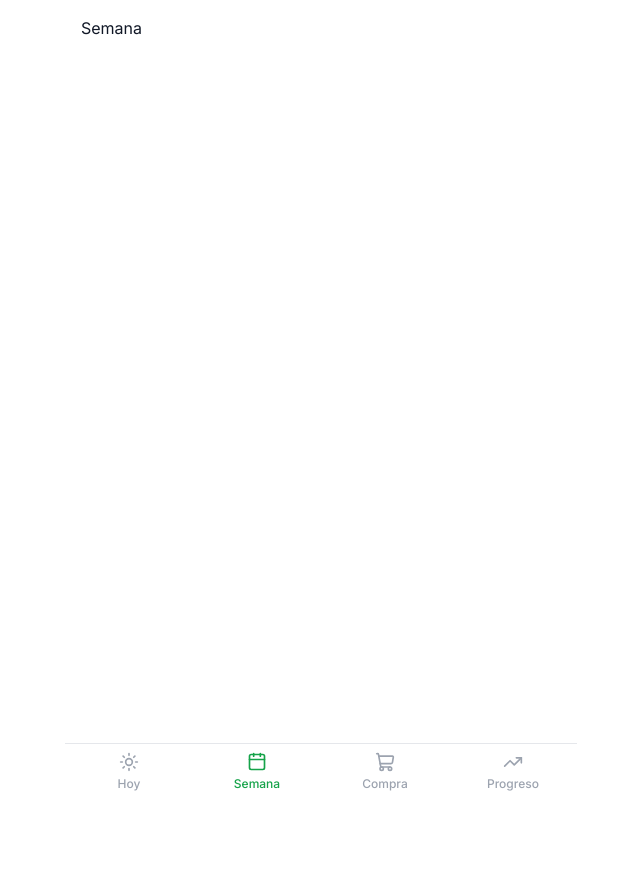
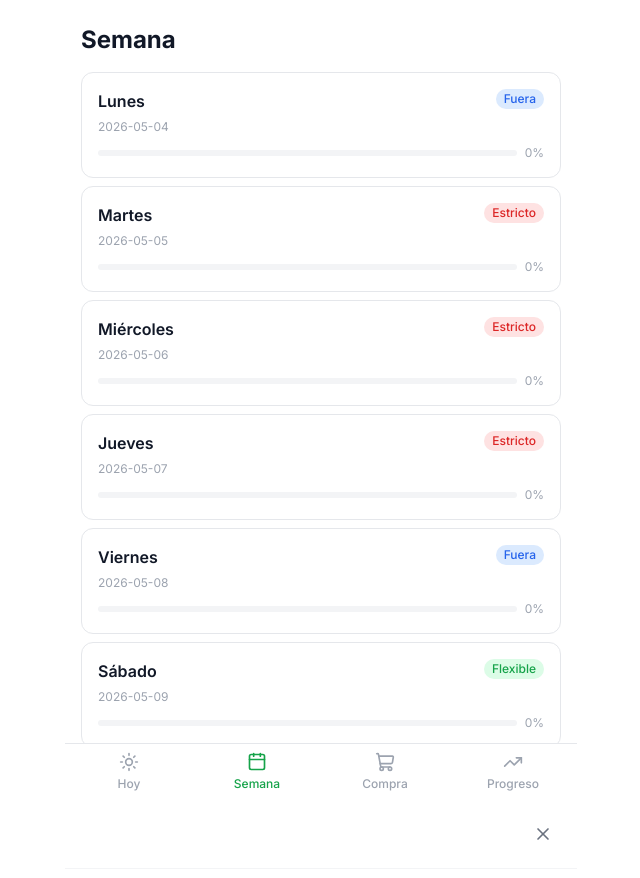
Before and after one commit to vmgarro-collab/antigravity, a React (Vite) app in the folder OperacionBikini/: page / in a window 1280 px wide. Both pictures are taken after a click on the button "Semana". Shown: the top 878 px of the page, without its empty margins (319-959 px from the left). Before the commit the page ends 800 px from the top, so only its background shows below. Built offline with nearby package versions, Linux system fonts and the light colour scheme.

Commit message:
feat(operacion-bikini): página Semana con cards y drawer de detalle

```diff
--- /dev/null
+++ b/OperacionBikini/src/components/layout/DayDrawer.tsx
@@ -0,0 +1,66 @@
+import { X } from 'lucide-react'
+import { useEffect } from 'react'
+import type { Day, Block } from '../../types'
+import { useAppContext } from '../../context/AppContext'
+import WorkoutBlock from '../blocks/WorkoutBlock'
+import MealBlock from '../blocks/MealBlock'
+import WaterBlock from '../blocks/WaterBlock'
+import WeighInBlock from '../blocks/WeighInBlock'
+
+interface Props {
+  day: Day | null
+  onClose: () => void
+}
+
+export default function DayDrawer({ day, onClose }: Props) {
+  const { state } = useAppContext()
+
+  useEffect(() => {
+    if (day) document.body.style.overflow = 'hidden'
+    else document.body.style.overflow = ''
+    return () => { document.body.style.overflow = '' }
+  }, [day])
+
+  const isReadOnly = day ? day.closed && day.date < new Date().toISOString().slice(0, 10) : true
+  const weight = day ? state.weights.find(w => w.date === day.date) : undefined
+
+  const renderBlock = (block: Block) => {
+    if (!day) return null
+    if (block.type === 'workout') return <WorkoutBlock key={block.id} block={block} date={day.date} readOnly={isReadOnly} />
+    if (block.type === 'weighIn') return <WeighInBlock key={block.id} date={day.date} currentKg={weight?.kg} readOnly={isReadOnly} />
+    return <MealBlock key={block.id} block={block} date={day.date} readOnly={isReadOnly} />
+  }
+
+  return (
+    <>
+      {/* Overlay */}
+      <div
+        onClick={onClose}
+        className={`fixed inset-0 bg-black/40 z-40 transition-opacity duration-300 ${day ? 'opacity-100' : 'opacity-0 pointer-events-none'}`}
+      />
+      {/* Drawer */}
+      <div className={`fixed bottom-0 left-1/2 -translate-x-1/2 w-full max-w-lg bg-white dark:bg-gray-950 rounded-t-2xl z-50 transition-transform duration-300 ${day ? 'translate-y-0' : 'translate-y-full'}`}
+           style={{ maxHeight: '85vh' }}>
+        <div className="flex items-center justify-between p-4 border-b border-gray-100 dark:border-gray-800">
+          <div>
+            <h2 className="font-bold text-gray-900 dark:text-gray-100">{day?.dayName}</h2>
+            <p className="text-xs text-gray-400">{day?.date}</p>
+          </div>
+          <button onClick={onClose} className="p-2 rounded-lg hover:bg-gray-100 dark:hover:bg-gray-800 transition-colors">
+            <X size={20} className="text-gray-500" />
+          </button>
+        </div>
+        <div className="overflow-y-auto p-4 space-y-3" style={{ maxHeight: 'calc(85vh - 70px)' }}>
+          {day?.blocks.map(renderBlock)}
+          {day && <WaterBlock date={day.date} glasses={day.waterGlasses} readOnly={isReadOnly} />}
+          {day?.notes && (
+            <div className="rounded-xl border border-gray-200 dark:border-gray-800 bg-gray-50 dark:bg-gray-900 p-4">
+              <p className="text-xs font-medium text-gray-500 dark:text-gray-400 mb-1">Notas</p>
+              <p className="text-sm text-gray-700 dark:text-gray-300">{day.notes}</p>
+            </div>
+          )}
+        </div>
+      </div>
+    </>
+  )
+}
--- a/OperacionBikini/src/pages/Semana.tsx
+++ b/OperacionBikini/src/pages/Semana.tsx
@@ -1 +1,81 @@
-export default function Semana() { return <div className="p-4">Semana</div> }
+import { useState } from 'react'
+import { CheckCircle2, Circle } from 'lucide-react'
+import { useAppContext } from '../context/AppContext'
+import type { Day } from '../types'
+import DayDrawer from '../components/layout/DayDrawer'
+
+const DAY_TYPES: Record<string, { label: string; color: string }> = {
+  'Lunes':     { label: 'Fuera', color: 'bg-blue-100 text-blue-600 dark:bg-blue-900/30 dark:text-blue-400' },
+  'Martes':    { label: 'Estricto', color: 'bg-red-100 text-red-600 dark:bg-red-900/30 dark:text-red-400' },
+  'Miércoles': { label: 'Estricto', color: 'bg-red-100 text-red-600 dark:bg-red-900/30 dark:text-red-400' },
+  'Jueves':    { label: 'Estricto', color: 'bg-red-100 text-red-600 dark:bg-red-900/30 dark:text-red-400' },
+  'Viernes':   { label: 'Fuera', color: 'bg-blue-100 text-blue-600 dark:bg-blue-900/30 dark:text-blue-400' },
+  'Sábado':    { label: 'Flexible', color: 'bg-green-100 text-green-600 dark:bg-green-900/30 dark:text-green-400' },
+  'Domingo':   { label: 'Flexible', color: 'bg-green-100 text-green-600 dark:bg-green-900/30 dark:text-green-400' },
+}
+
+function DayCard({ day, onClick }: { day: Day; onClick: () => void }) {
+  const { state } = useAppContext()
+  const today = new Date().toISOString().slice(0, 10)
+  const isToday = day.date === today
+  const isPast = day.date < today
+  const weight = state.weights.find(w => w.date === day.date)
+  const checked = day.blocks.filter(b => b.checked).length
+  const total = day.blocks.length
+  const progress = total > 0 ? Math.round((checked / total) * 100) : 0
+  const dayType = DAY_TYPES[day.dayName]
+
+  return (
+    <button
+      onClick={onClick}
+      className={`w-full rounded-xl border p-4 text-left transition-all active:scale-95 ${
+        isToday
+          ? 'border-green-400 dark:border-green-600 bg-green-50 dark:bg-green-950/20'
+          : 'border-gray-200 dark:border-gray-800 bg-white dark:bg-gray-900'
+      }`}
+    >
+      <div className="flex items-start justify-between mb-2">
+        <div>
+          <div className="flex items-center gap-2">
+            <span className="font-semibold text-gray-900 dark:text-gray-100">{day.dayName}</span>
+            {isToday && <span className="text-xs bg-green-500 text-white px-1.5 py-0.5 rounded-full">Hoy</span>}
+          </div>
+          <span className="text-xs text-gray-400">{day.date}</span>
+        </div>
+        <div className="flex items-center gap-2">
+          {dayType && <span className={`text-xs px-2 py-0.5 rounded-full font-medium ${dayType.color}`}>{dayType.label}</span>}
+          {day.closed ? <CheckCircle2 size={16} className="text-green-500" /> : isPast ? <Circle size={16} className="text-gray-300" /> : null}
+        </div>
+      </div>
+
+      <div className="flex items-center gap-2">
+        <div className="flex-1 bg-gray-100 dark:bg-gray-800 rounded-full h-1.5">
+          <div className="bg-green-500 h-1.5 rounded-full transition-all" style={{ width: `${progress}%` }} />
+        </div>
+        <span className="text-xs text-gray-400">{progress}%</span>
+      </div>
+
+      {weight && (
+        <p className="mt-2 text-xs text-violet-600 dark:text-violet-400 font-medium">⚖️ {weight.kg} kg</p>
+      )}
+    </button>
+  )
+}
+
+export default function Semana() {
+  const { state } = useAppContext()
+  const [selectedDay, setSelectedDay] = useState<Day | null>(null)
+  const allDays = state.weeks.flatMap(w => w.days)
+
+  return (
+    <div className="p-4">
+      <h1 className="text-2xl font-bold text-gray-900 dark:text-gray-100 mb-4 pt-2">Semana</h1>
+      <div className="space-y-2">
+        {allDays.map(day => (
+          <DayCard key={day.date} day={day} onClick={() => setSelectedDay(day)} />
+        ))}
+      </div>
+      <DayDrawer day={selectedDay} onClose={() => setSelectedDay(null)} />
+    </div>
+  )
+}
```
